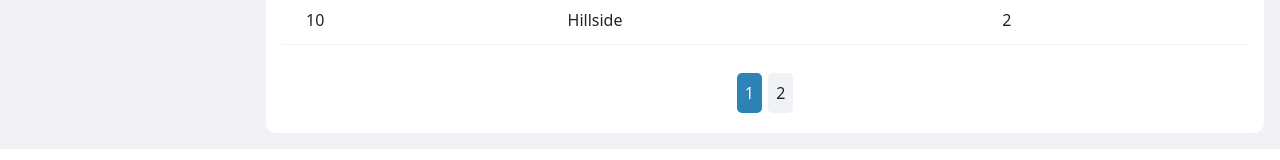
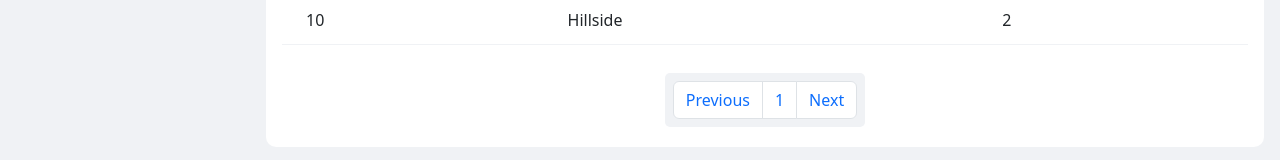
Before and after one commit to sublime-rawking/Manhole, a React (Create React App) app: page /mapView in a window 1280 px wide. Shown: the part 1080-1240 px from the top of the page. Built offline with nearby package versions, Linux system fonts and the light colour scheme.

Commit message:
pagination flow added

```diff
--- a/public/index.html
+++ b/public/index.html
@@ -30,7 +30,7 @@
       work correctly both with client-side routing and a non-root public URL.
       Learn how to configure a non-root public URL by running `npm run build`.
     -->
-    <title>React Dashboard</title>
+    <title>Manhole</title>
   </head>
   <body>
     <noscript>You need to enable JavaScript to run this app.</noscript>
--- a/src/pages/Device/index.jsx
+++ b/src/pages/Device/index.jsx
@@ -12,6 +12,9 @@ const socket = new WebSocket("ws://192.168.0.141:6063/?id=999");
 function Device() {
     const [device, setDevice] = useState([]);
     const [page, setPage] = useState(1);
+    const [currentPageSchedule, setCurrentPageSchedule] = useState(1); // State for current page
+    const [endIndexData, setEndIndexData] = useState(1); // State for current page
+
     const [pagination, setPagination] = useState([]);
     const [search, setSearch] = useState('');
     const [originalData, setOriginalData] = useState([]);
@@ -85,6 +88,30 @@ function Device() {
         setDevice(sliceData(device, new_page, 10));
     }
 
+    const handlePrevious = () => {
+        if (currentPageSchedule > 1) {
+            setCurrentPageSchedule((prevState) => {
+                setPage(prevState - 1)
+                return prevState - 1
+            })
+            const startIndex = currentPageSchedule * 10;
+            const endIndex = startIndex - 10;
+            setEndIndexData(endIndex)
+            setDevice(sliceData(device, page, 10));
+        }
+    };
+
+    const handleNext = () => {
+        setCurrentPageSchedule((prevState) => {
+            setPage(prevState + 1)
+            return prevState + 1
+        })
+        const startIndex = currentPageSchedule * 10;
+        const endIndex = startIndex + 10;
+        setEndIndexData(endIndex)
+        setDevice(sliceData(device, page, 10));
+    };
+
     return (
         <div className='dashboard-content'>
             {/* <DashboardHeader /> */}
@@ -129,14 +156,36 @@ function Device() {
 
                 {device.length !== 0 ?
                     <div className='dashboard-content-footer'>
-                        {pagination.map((item, index) => (
-                            <span
-                                key={index}
-                                className={item === page ? 'active-pagination' : 'pagination'}
-                                onClick={() => __handleChangePage(item)}>
-                                {item}
-                            </span>
-                        ))}
+                        <ul className="pagination">
+                            <li className="page-item">
+                                <span>
+                                    <button
+                                        className="page-link"
+                                        id="previous"
+                                        onClick={() => handlePrevious()}
+                                        disabled={currentPageSchedule === 1}
+                                    >
+                                        Previous
+                                    </button>
+                                </span>
+                            </li>
+                            <li className="page-item">
+                                <span className="page-link">{currentPageSchedule}</span>
+                            </li>
+                            <li className="page-item">
+                                <span>
+                                    <button
+                                        className="page-link"
+                                        id="next"
+                                        type="button"
+                                        onClick={() => handleNext()}
+                                        disabled={endIndexData >= originalData.length || originalData.length < 10}
+                                    >
+                                        Next
+                                    </button>
+                                </span>
+                            </li>
+                        </ul>
                     </div>
                     :
                     <div className='dashboard-content-footer'>
--- a/src/pages/MapView/index.jsx
+++ b/src/pages/MapView/index.jsx
@@ -25,6 +25,8 @@ function MapView() {
   const [pagination, setPagination] = useState([]);
   const [search, setSearch] = useState('');
   const [originalData, setOriginalData] = useState([]);
+  const [currentPageSchedule, setCurrentPageSchedule] = useState(1); // State for current page
+  const [endIndexData, setEndIndexData] = useState(1); // State for current page
 
   // const position = [19.024842, 73.02202];
 
@@ -61,6 +63,33 @@ function MapView() {
     setPage(new_page);
     setCityData(sliceData(cityData, new_page, 10));
   }
+
+
+  const handlePrevious = () => {
+    if (currentPageSchedule > 1) {
+      setCurrentPageSchedule((prevState) => {
+        setPage(prevState - 1)
+        return prevState - 1
+      })
+      const startIndex = currentPageSchedule * 10;
+      const endIndex = startIndex - 10;
+      setEndIndexData(endIndex)
+      setCityData(sliceData(cityData, page, 10));
+
+    }
+  };
+
+  const handleNext = () => {
+    setCurrentPageSchedule((prevState) => {
+      setPage(prevState + 1)
+      return prevState + 1
+    })
+    const startIndex = currentPageSchedule * 10;
+    const endIndex = startIndex + 10;
+    setEndIndexData(endIndex)
+    setCityData(sliceData(cityData, page, 10));
+
+  };
 
   return (
     <div className="dashboard-content">
@@ -137,15 +166,36 @@ function MapView() {
 
         {cityData.length !== 0 ? (
           <div className="dashboard-content-footer">
-            {pagination.map((item, index) => (
-              <span
-                key={index}
-                className={item === page ? "active-pagination" : "pagination"}
-                onClick={() => __handleChangePage(item)}
-              >
-                {item}
-              </span>
-            ))}
+            <ul className="pagination">
+              <li className="page-item">
+                <span>
+                  <button
+                    className="page-link"
+                    id="previous"
+                    onClick={() => handlePrevious()}
+                    disabled={currentPageSchedule === 1}
+                  >
+                    Previous
+                  </button>
+                </span>
+              </li>
+              <li className="page-item">
+                <span className="page-link">{currentPageSchedule}</span>
+              </li>
+              <li className="page-item">
+                <span>
+                  <button
+                    className="page-link"
+                    id="next"
+                    type="button"
+                    onClick={() => handleNext()}
+                    disabled={endIndexData >= originalData.length || originalData.length < 10}
+                  >
+                    Next
+                  </button>
+                </span>
+              </li>
+            </ul>
           </div>
         ) : (
           <div className="dashboard-content-footer">
```
